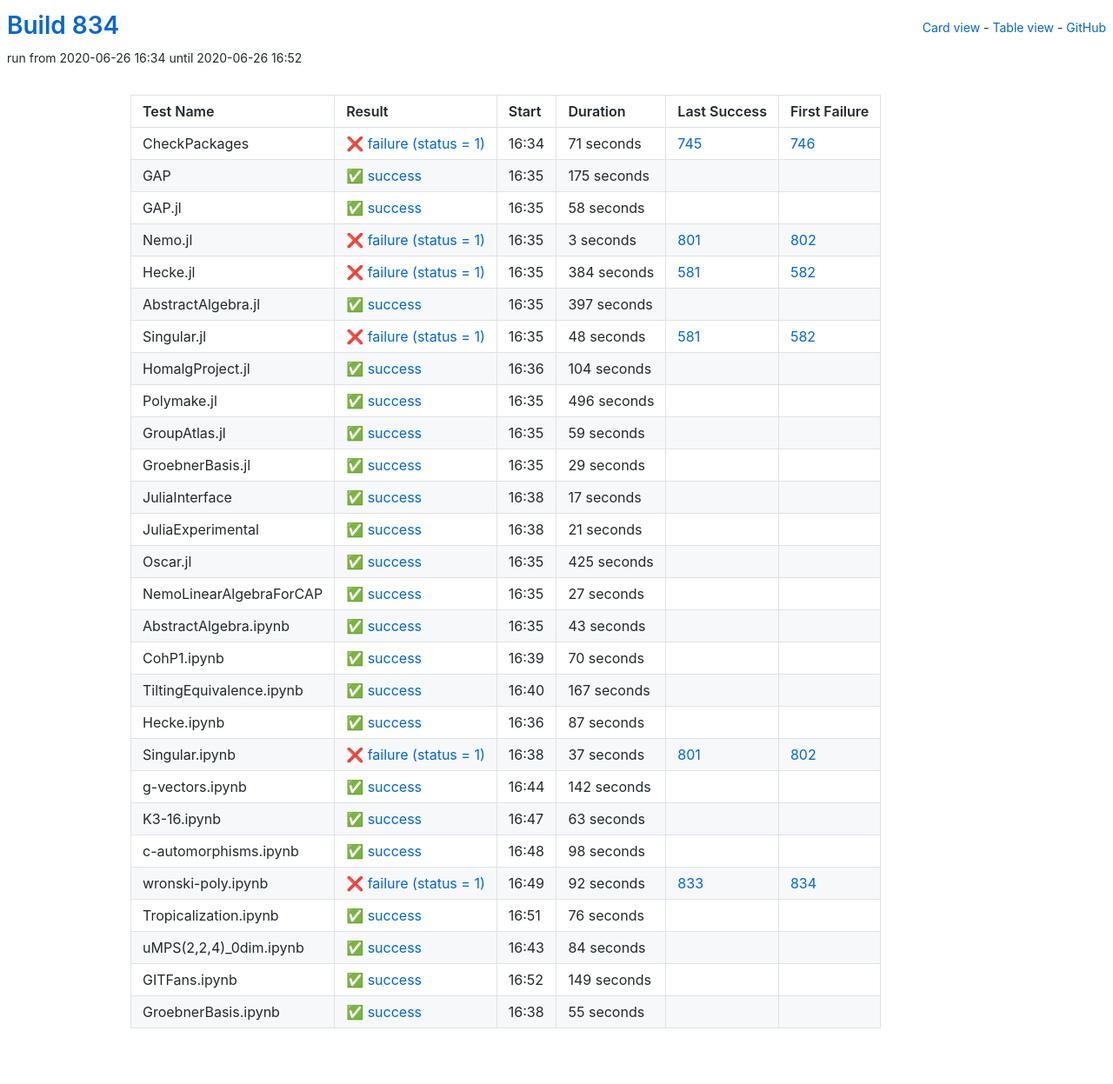
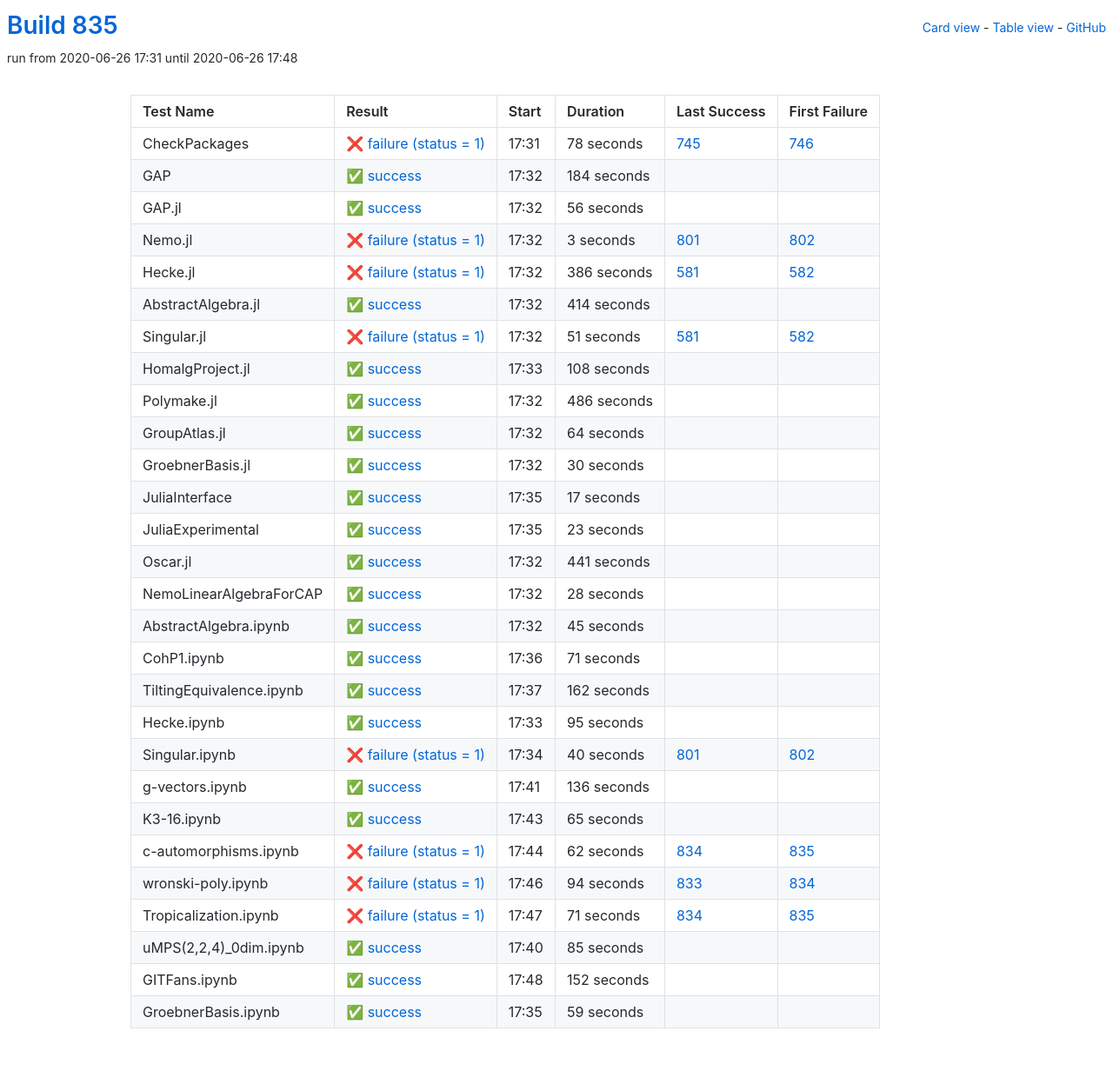
Before and after one commit to oscar-system/oscar-ci-status-1.4, a Jekyll site: the page built from table.html, in a window 1280 px wide. Shown: the whole page at 87% size. Built offline with Jekyll 4.4.1, drawn with Linux system fonts in a browser that asks for light colours.

Commit message:
Build #835

```diff
--- a/_data/ci.yml
+++ b/_data/ci.yml
@@ -1,6 +1,6 @@
 ---
-build: 834
-build_url: https://oscarci.mathematik.uni-kl.de/job/oscar-julia-1.4/834/
+build: 835
+build_url: https://oscarci.mathematik.uni-kl.de/job/oscar-julia-1.4/835/
 job: oscar-julia-1.4
 organization: oscar-system
 repo: oscar-ci-status-1.4
@@ -8,44 +8,44 @@ repourl: https://github.com/oscar-system/oscar-ci-status-1.4
 tests:
 - name: CheckPackages
   id: checkpackages
-  log: https://oscarci.mathematik.uni-kl.de/job/oscar-julia-1.4/834/artifact/logs/build-834/CheckPackages.log
-  start: 2020-06-26 16:34
+  log: https://oscarci.mathematik.uni-kl.de/job/oscar-julia-1.4/835/artifact/logs/build-835/CheckPackages.log
+  start: 2020-06-26 17:31
   success: false
   exitcode: 1
   status: failure
-  duration: 71
+  duration: 78
   last_success: 745
   last_success_url: https://oscarci.mathematik.uni-kl.de/job/oscar-julia-1.4/745/
   first_failure: 746
   first_failure_url: https://oscarci.mathematik.uni-kl.de/job/oscar-julia-1.4/746/
 - name: GAP
   id: gap
-  log: https://oscarci.mathematik.uni-kl.de/job/oscar-julia-1.4/834/artifact/logs/build-834/GAP.log
-  start: 2020-06-26 16:35
+  log: https://oscarci.mathematik.uni-kl.de/job/oscar-julia-1.4/835/artifact/logs/build-835/GAP.log
+  start: 2020-06-26 17:32
   success: true
   exitcode: 0
   status: success
-  duration: 175
+  duration: 184
   last_success: false
   last_success_url:
   first_failure: false
   first_failure_url:
 - name: GAP.jl
   id: gap-jl
-  log: https://oscarci.mathematik.uni-kl.de/job/oscar-julia-1.4/834/artifact/logs/build-834/GAP.jl.log
-  start: 2020-06-26 16:35
+  log: https://oscarci.mathematik.uni-kl.de/job/oscar-julia-1.4/835/artifact/logs/build-835/GAP.jl.log
+  start: 2020-06-26 17:32
   success: true
   exitcode: 0
   status: success
-  duration: 58
+  duration: 56
   last_success: false
   last_success_url:
   first_failure: false
   first_failure_url:
 - name: Nemo.jl
   id: nemo-jl
-  log: https://oscarci.mathematik.uni-kl.de/job/oscar-julia-1.4/834/artifact/logs/build-834/Nemo.jl.log
-  start: 2020-06-26 16:35
+  log: https://oscarci.mathematik.uni-kl.de/job/oscar-julia-1.4/835/artifact/logs/build-835/Nemo.jl.log
+  start: 2020-06-26 17:32
   success: false
   exitcode: 1
   status: failure
@@ -56,92 +56,92 @@ tests:
   first_failure_url: https://oscarci.mathematik.uni-kl.de/job/oscar-julia-1.4/802/
 - name: Hecke.jl
   id: hecke-jl
-  log: https://oscarci.mathematik.uni-kl.de/job/oscar-julia-1.4/834/artifact/logs/build-834/Hecke.jl.log
-  start: 2020-06-26 16:35
+  log: https://oscarci.mathematik.uni-kl.de/job/oscar-julia-1.4/835/artifact/logs/build-835/Hecke.jl.log
+  start: 2020-06-26 17:32
   success: false
   exitcode: 1
   status: failure
-  duration: 384
+  duration: 386
   last_success: 581
   last_success_url: https://oscarci.mathematik.uni-kl.de/job/oscar-julia-1.4/581/
   first_failure: 582
   first_failure_url: https://oscarci.mathematik.uni-kl.de/job/oscar-julia-1.4/582/
 - name: AbstractAlgebra.jl
   id: abstractalgebra-jl
-  log: https://oscarci.mathematik.uni-kl.de/job/oscar-julia-1.4/834/artifact/logs/build-834/AbstractAlgebra.jl.log
-  start: 2020-06-26 16:35
+  log: https://oscarci.mathematik.uni-kl.de/job/oscar-julia-1.4/835/artifact/logs/build-835/AbstractAlgebra.jl.log
+  start: 2020-06-26 17:32
   success: true
   exitcode: 0
   status: success
-  duration: 397
+  duration: 414
   last_success: false
   last_success_url:
   first_failure: false
   first_failure_url:
 - name: Singular.jl
   id: singular-jl
-  log: https://oscarci.mathematik.uni-kl.de/job/oscar-julia-1.4/834/artifact/logs/build-834/Singular.jl.log
-  start: 2020-06-26 16:35
+  log: https://oscarci.mathematik.uni-kl.de/job/oscar-julia-1.4/835/artifact/logs/build-835/Singular.jl.log
+  start: 2020-06-26 17:32
   success: false
   exitcode: 1
   status: failure
-  duration: 48
+  duration: 51
   last_success: 581
   last_success_url: https://oscarci.mathematik.uni-kl.de/job/oscar-julia-1.4/581/
   first_failure: 582
   first_failure_url: https://oscarci.mathematik.uni-kl.de/job/oscar-julia-1.4/582/
 - name: HomalgProject.jl
   id: homalgproject-jl
-  log: https://oscarci.mathematik.uni-kl.de/job/oscar-julia-1.4/834/artifact/logs/build-834/HomalgProject.jl.log
-  start: 2020-06-26 16:36
+  log: https://oscarci.mathematik.uni-kl.de/job/oscar-julia-1.4/835/artifact/logs/build-835/HomalgProject.jl.log
+  start: 2020-06-26 17:33
   success: true
   exitcode: 0
   status: success
-  duration: 104
+  duration: 108
   last_success: false
   last_success_url:
   first_failure: false
   first_failure_url:
 - name: Polymake.jl
   id: polymake-jl
-  log: https://oscarci.mathematik.uni-kl.de/job/oscar-julia-1.4/834/artifact/logs/build-834/Polymake.jl.log
-  start: 2020-06-26 16:35
+  log: https://oscarci.mathematik.uni-kl.de/job/oscar-julia-1.4/835/artifact/logs/build-835/Polymake.jl.log
+  start: 2020-06-26 17:32
   success: true
   exitcode: 0
   status: success
-  duration: 496
+  duration: 486
   last_success: false
   last_success_url:
   first_failure: false
   first_failure_url:
 - name: GroupAtlas.jl
   id: groupatlas-jl
-  log: https://oscarci.mathematik.uni-kl.de/job/oscar-julia-1.4/834/artifact/logs/build-834/GroupAtlas.jl.log
-  start: 2020-06-26 16:35
+  log: https://oscarci.mathematik.uni-kl.de/job/oscar-julia-1.4/835/artifact/logs/build-835/GroupAtlas.jl.log
+  start: 2020-06-26 17:32
   success: true
   exitcode: 0
   status: success
-  duration: 59
+  duration: 64
   last_success: false
   last_success_url:
   first_failure: false
   first_failure_url:
 - name: GroebnerBasis.jl
   id: groebnerbasis-jl
-  log: https://oscarci.mathematik.uni-kl.de/job/oscar-julia-1.4/834/artifact/logs/build-834/GroebnerBasis.jl.log
-  start: 2020-06-26 16:35
+  log: https://oscarci.mathematik.uni-kl.de/job/oscar-julia-1.4/835/artifact/logs/build-835/GroebnerBasis.jl.log
+  start: 2020-06-26 17:32
   success: true
   exitcode: 0
   status: success
-  duration: 29
+  duration: 30
   last_success: false
   last_success_url:
   first_failure: false
   first_failure_url:
 - name: JuliaInterface
   id: juliainterface
-  log: https://oscarci.mathematik.uni-kl.de/job/oscar-julia-1.4/834/artifact/logs/build-834/JuliaInterface.log
-  start: 2020-06-26 16:38
+  log: https://oscarci.mathematik.uni-kl.de/job/oscar-julia-1.4/835/artifact/logs/build-835/JuliaInterface.log
+  start: 2020-06-26 17:35
   success: true
   exitcode: 0
   status: success
@@ -152,192 +152,192 @@ tests:
   first_failure_url:
 - name: JuliaExperimental
   id: juliaexperimental
-  log: https://oscarci.mathematik.uni-kl.de/job/oscar-julia-1.4/834/artifact/logs/build-834/JuliaExperimental.log
-  start: 2020-06-26 16:38
+  log: https://oscarci.mathematik.uni-kl.de/job/oscar-julia-1.4/835/artifact/logs/build-835/JuliaExperimental.log
+  start: 2020-06-26 17:35
   success: true
   exitcode: 0
   status: success
-  duration: 21
+  duration: 23
   last_success: false
   last_success_url:
   first_failure: false
   first_failure_url:
 - name: Oscar.jl
   id: oscar-jl
-  log: https://oscarci.mathematik.uni-kl.de/job/oscar-julia-1.4/834/artifact/logs/build-834/Oscar.jl.log
-  start: 2020-06-26 16:35
+  log: https://oscarci.mathematik.uni-kl.de/job/oscar-julia-1.4/835/artifact/logs/build-835/Oscar.jl.log
+  start: 2020-06-26 17:32
   success: true
   exitcode: 0
   status: success
-  duration: 425
+  duration: 441
   last_success: false
   last_success_url:
   first_failure: false
   first_failure_url:
 - name: NemoLinearAlgebraForCAP
   id: nemolinearalgebraforcap
-  log: https://oscarci.mathematik.uni-kl.de/job/oscar-julia-1.4/834/artifact/logs/build-834/NemoLinearAlgebraForCAP.log
-  start: 2020-06-26 16:35
+  log: https://oscarci.mathematik.uni-kl.de/job/oscar-julia-1.4/835/artifact/logs/build-835/NemoLinearAlgebraForCAP.log
+  start: 2020-06-26 17:32
   success: true
   exitcode: 0
   status: success
-  duration: 27
+  duration: 28
   last_success: false
   last_success_url:
   first_failure: false
   first_failure_url:
 - name: AbstractAlgebra.ipynb
   id: abstractalgebra-ipynb
-  log: https://oscarci.mathematik.uni-kl.de/job/oscar-julia-1.4/834/artifact/logs/build-834/AbstractAlgebra.ipynb.log
-  start: 2020-06-26 16:35
+  log: https://oscarci.mathematik.uni-kl.de/job/oscar-julia-1.4/835/artifact/logs/build-835/AbstractAlgebra.ipynb.log
+  start: 2020-06-26 17:32
   success: true
   exitcode: 0
   status: success
-  duration: 43
+  duration: 45
   last_success: false
   last_success_url:
   first_failure: false
   first_failure_url:
 - name: CohP1.ipynb
   id: cohp1-ipynb
-  log: https://oscarci.mathematik.uni-kl.de/job/oscar-julia-1.4/834/artifact/logs/build-834/CohP1.ipynb.log
-  start: 2020-06-26 16:39
+  log: https://oscarci.mathematik.uni-kl.de/job/oscar-julia-1.4/835/artifact/logs/build-835/CohP1.ipynb.log
+  start: 2020-06-26 17:36
   success: true
   exitcode: 0
   status: success
-  duration: 70
+  duration: 71
   last_success: false
   last_success_url:
   first_failure: false
   first_failure_url:
 - name: TiltingEquivalence.ipynb
   id: tiltingequivalence-ipynb
-  log: https://oscarci.mathematik.uni-kl.de/job/oscar-julia-1.4/834/artifact/logs/build-834/TiltingEquivalence.ipynb.log
-  start: 2020-06-26 16:40
+  log: https://oscarci.mathematik.uni-kl.de/job/oscar-julia-1.4/835/artifact/logs/build-835/TiltingEquivalence.ipynb.log
+  start: 2020-06-26 17:37
   success: true
   exitcode: 0
   status: success
-  duration: 167
+  duration: 162
   last_success: false
   last_success_url:
   first_failure: false
   first_failure_url:
 - name: Hecke.ipynb
   id: hecke-ipynb
-  log: https://oscarci.mathematik.uni-kl.de/job/oscar-julia-1.4/834/artifact/logs/build-834/Hecke.ipynb.log
-  start: 2020-06-26 16:36
+  log: https://oscarci.mathematik.uni-kl.de/job/oscar-julia-1.4/835/artifact/logs/build-835/Hecke.ipynb.log
+  start: 2020-06-26 17:33
   success: true
   exitcode: 0
   status: success
-  duration: 87
+  duration: 95
   last_success: false
   last_success_url:
   first_failure: false
   first_failure_url:
 - name: Singular.ipynb
   id: singular-ipynb
-  log: https://oscarci.mathematik.uni-kl.de/job/oscar-julia-1.4/834/artifact/logs/build-834/Singular.ipynb.log
-  start: 2020-06-26 16:38
+  log: https://oscarci.mathematik.uni-kl.de/job/oscar-julia-1.4/835/artifact/logs/build-835/Singular.ipynb.log
+  start: 2020-06-26 17:34
   success: false
   exitcode: 1
   status: failure
-  duration: 37
+  duration: 40
   last_success: 801
   last_success_url: https://oscarci.mathematik.uni-kl.de/job/oscar-julia-1.4/801/
   first_failure: 802
   first_failure_url: https://oscarci.mathematik.uni-kl.de/job/oscar-julia-1.4/802/
 - name: g-vectors.ipynb
   id: g-vectors-ipynb
-  log: https://oscarci.mathematik.uni-kl.de/job/oscar-julia-1.4/834/artifact/logs/build-834/g-vectors.ipynb.log
-  start: 2020-06-26 16:44
+  log: https://oscarci.mathematik.uni-kl.de/job/oscar-julia-1.4/835/artifact/logs/build-835/g-vectors.ipynb.log
+  start: 2020-06-26 17:41
   success: true
   exitcode: 0
   status: success
-  duration: 142
+  duration: 136
   last_success: false
   last_success_url:
   first_failure: false
   first_failure_url:
 - name: K3-16.ipynb
   id: k3-16-ipynb
-  log: https://oscarci.mathematik.uni-kl.de/job/oscar-julia-1.4/834/artifact/logs/build-834/K3-16.ipynb.log
-  start: 2020-06-26 16:47
+  log: https://oscarci.mathematik.uni-kl.de/job/oscar-julia-1.4/835/artifact/logs/build-835/K3-16.ipynb.log
+  start: 2020-06-26 17:43
   success: true
   exitcode: 0
   status: success
-  duration: 63
+  duration: 65
   last_success: false
   last_success_url:
   first_failure: false
   first_failure_url:
 - name: c-automorphisms.ipynb
   id: c-automorphisms-ipynb
-  log: https://oscarci.mathematik.uni-kl.de/job/oscar-julia-1.4/834/artifact/logs/build-834/c-automorphisms.ipynb.log
-  start: 2020-06-26 16:48
-  success: true
-  exitcode: 0
-  status: success
-  duration: 98
-  last_success: false
-  last_success_url:
-  first_failure: false
-  first_failure_url:
-- name: wronski-poly.ipynb
-  id: wronski-poly-ipynb
-  log: https://oscarci.mathematik.uni-kl.de/job/oscar-julia-1.4/834/artifact/logs/build-834/wronski-poly.ipynb.log
-  start: 2020-06-26 16:49
+  log: https://oscarci.mathematik.uni-kl.de/job/oscar-julia-1.4/835/artifact/logs/build-835/c-automorphisms.ipynb.log
+  start: 2020-06-26 17:44
   success: false
   exitcode: 1
   status: failure
-  duration: 92
+  duration: 62
+  last_success: 834
+  last_success_url: https://oscarci.mathematik.uni-kl.de/job/oscar-julia-1.4/834/
+  first_failure: 835
+  first_failure_url: https://oscarci.mathematik.uni-kl.de/job/oscar-julia-1.4/835/
+- name: wronski-poly.ipynb
+  id: wronski-poly-ipynb
+  log: https://oscarci.mathematik.uni-kl.de/job/oscar-julia-1.4/835/artifact/logs/build-835/wronski-poly.ipynb.log
+  start: 2020-06-26 17:46
+  success: false
+  exitcode: 1
+  status: failure
+  duration: 94
   last_success: 833
   last_success_url: https://oscarci.mathematik.uni-kl.de/job/oscar-julia-1.4/833/
   first_failure: 834
   first_failure_url: https://oscarci.mathematik.uni-kl.de/job/oscar-julia-1.4/834/
 - name: Tropicalization.ipynb
   id: tropicalization-ipynb
-  log: https://oscarci.mathematik.uni-kl.de/job/oscar-julia-1.4/834/artifact/logs/build-834/Tropicalization.ipynb.log
-  start: 2020-06-26 16:51
+  log: https://oscarci.mathematik.uni-kl.de/job/oscar-julia-1.4/835/artifact/logs/build-835/Tropicalization.ipynb.log
+  start: 2020-06-26 17:47
+  success: false
+  exitcode: 1
+  status: failure
+  duration: 71
+  last_success: 834
+  last_success_url: https://oscarci.mathematik.uni-kl.de/job/oscar-julia-1.4/834/
+  first_failure: 835
+  first_failure_url: https://oscarci.mathematik.uni-kl.de/job/oscar-julia-1.4/835/
+- name: uMPS(2,2,4)_0dim.ipynb
+  id: umps-2-2-4-0dim-ipynb
+  log: https://oscarci.mathematik.uni-kl.de/job/oscar-julia-1.4/835/artifact/logs/build-835/uMPS-2-2-4-_0dim.ipynb.log
+  start: 2020-06-26 17:40
   success: true
   exitcode: 0
   status: success
-  duration: 76
-  last_success: false
-  last_success_url:
-  first_failure: false
-  first_failure_url:
-- name: uMPS(2,2,4)_0dim.ipynb
-  id: umps-2-2-4-0dim-ipynb
-  log: https://oscarci.mathematik.uni-kl.de/job/oscar-julia-1.4/834/artifact/logs/build-834/uMPS-2-2-4-_0dim.ipynb.log
-  start: 2020-06-26 16:43
-  success: true
-  exitcode: 0
-  status: success
-  duration: 84
+  duration: 85
   last_success: false
   last_success_url:
   first_failure: false
   first_failure_url:
 - name: GITFans.ipynb
   id: gitfans-ipynb
-  log: https://oscarci.mathematik.uni-kl.de/job/oscar-julia-1.4/834/artifact/logs/build-834/GITFans.ipynb.log
-  start: 2020-06-26 16:52
+  log: https://oscarci.mathematik.uni-kl.de/job/oscar-julia-1.4/835/artifact/logs/build-835/GITFans.ipynb.log
+  start: 2020-06-26 17:48
   success: true
   exitcode: 0
   status: success
-  duration: 149
+  duration: 152
   last_success: false
   last_success_url:
   first_failure: false
   first_failure_url:
 - name: GroebnerBasis.ipynb
   id: groebnerbasis-ipynb
-  log: https://oscarci.mathematik.uni-kl.de/job/oscar-julia-1.4/834/artifact/logs/build-834/GroebnerBasis.ipynb.log
-  start: 2020-06-26 16:38
+  log: https://oscarci.mathematik.uni-kl.de/job/oscar-julia-1.4/835/artifact/logs/build-835/GroebnerBasis.ipynb.log
+  start: 2020-06-26 17:35
   success: true
   exitcode: 0
   status: success
-  duration: 55
+  duration: 59
   last_success: false
   last_success_url:
   first_failure: false
```
Also changed, not shown: README.md.
